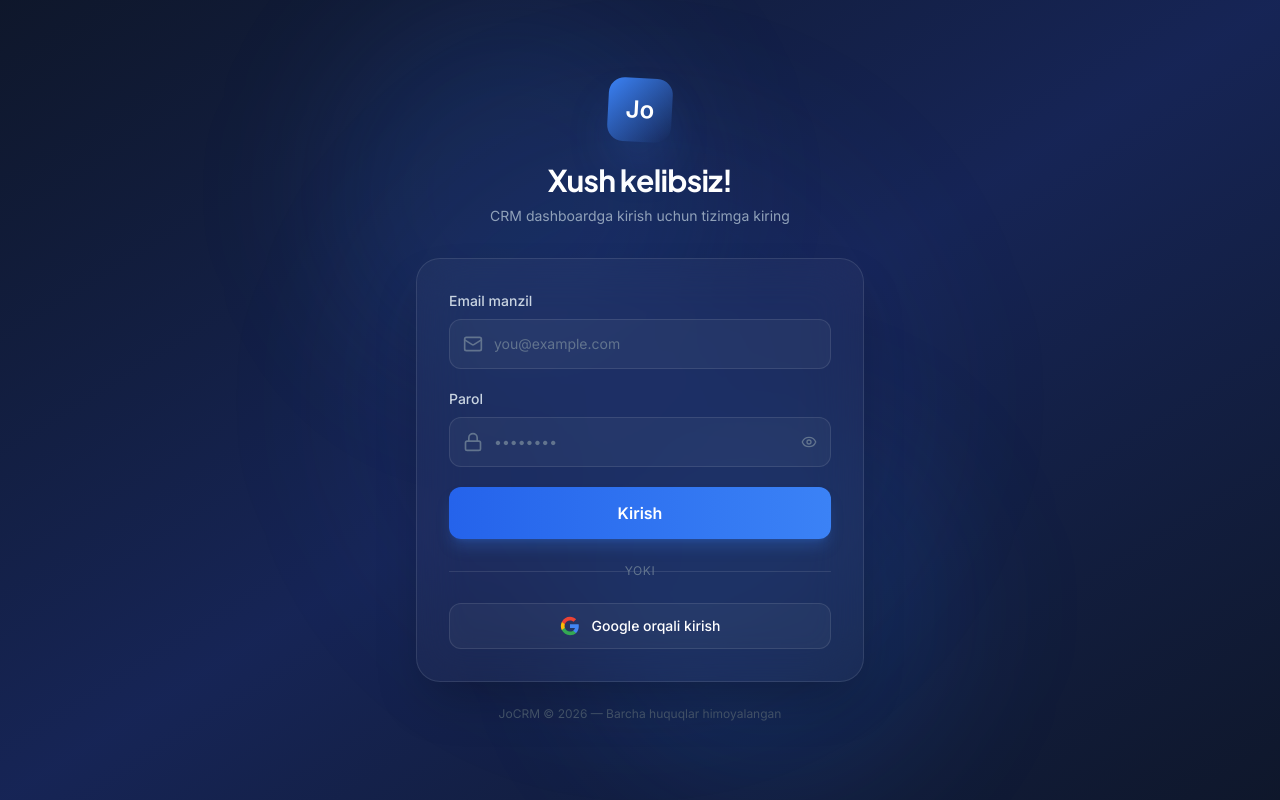
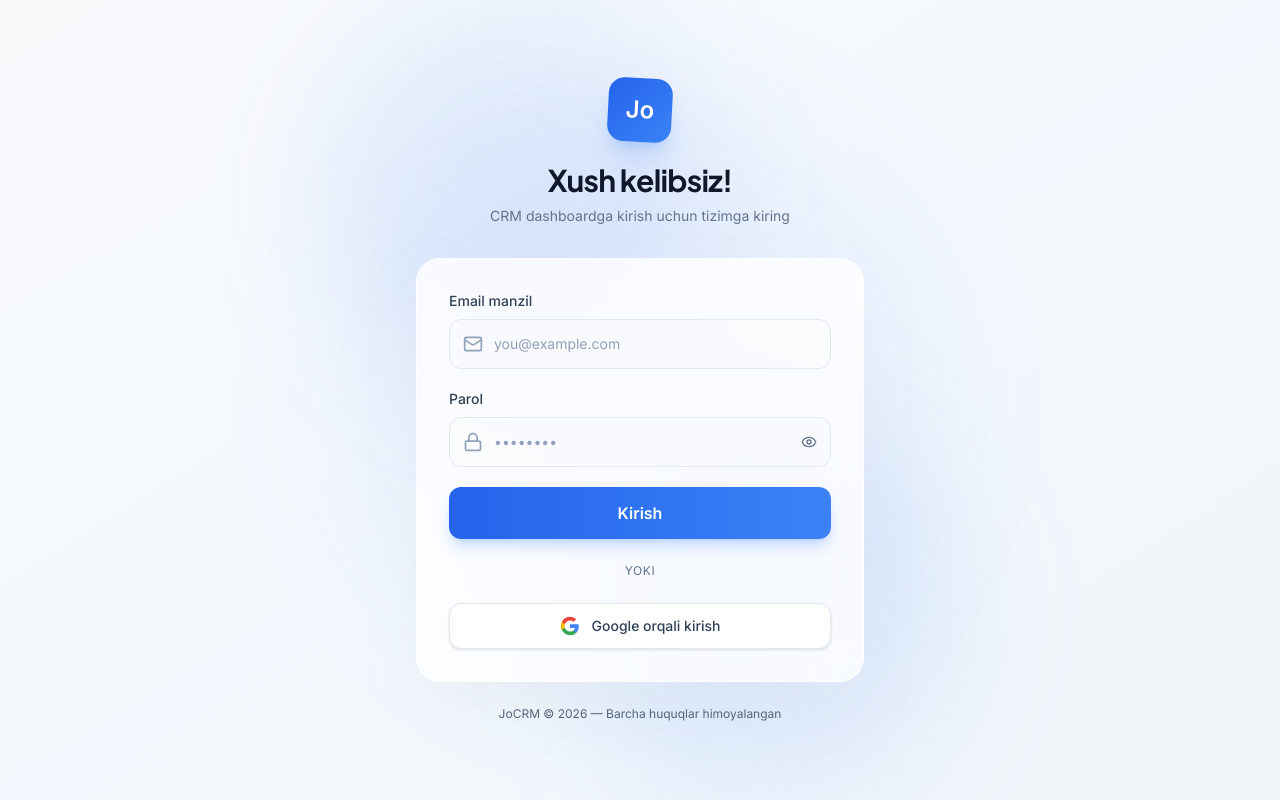
Before and after one commit to nurillayevjamshid/joCRMNEWS, a React (Vite) app: page / in a window 1280 px wide. Built offline with nearby package versions, Linux system fonts and the light colour scheme; no server answers.

Commit message:
UI: Login page background lightened and ClientOrders edit functionality added

```diff
--- a/src/components/ClientOrders.tsx
+++ b/src/components/ClientOrders.tsx
@@ -23,6 +23,8 @@ export function ClientOrders({ customerId }: ClientOrdersProps) {
   const [orders, setOrders] = useState<Order[]>([]);
   const [loading, setLoading] = useState(true);
   const [isAddModalOpen, setIsAddModalOpen] = useState(false);
+  const [isEditModalOpen, setIsEditModalOpen] = useState(false);
+  const [selectedOrder, setSelectedOrder] = useState<Order | null>(null);
   const [isSubmitting, setIsSubmitting] = useState(false);
   const [newOrder, setNewOrder] = useState({
     orderId: '',
@@ -91,6 +93,46 @@ export function ClientOrders({ customerId }: ClientOrdersProps) {
         console.error('Buyurtmani o\'chirishda xatolik:', error);
         addToast('error', 'Buyurtmani o\'chirishda xatolik yuz berdi');
       }
+    }
+  };
+
+  const handleEditOrder = (order: Order) => {
+    setSelectedOrder(order);
+    const dateStr = order.date?.toDate
+      ? order.date.toDate().toISOString().split('T')[0]
+      : new Date(order.date).toISOString().split('T')[0];
+
+    setNewOrder({
+      orderId: order.orderId,
+      date: dateStr,
+      amount: order.amount,
+      status: order.status,
+      items: order.items || '',
+    });
+    setIsEditModalOpen(true);
+  };
+
+  const handleUpdateOrder = async (e: React.FormEvent) => {
+    e.preventDefault();
+    if (!selectedOrder) return;
+
+    setIsSubmitting(true);
+    try {
+      await dataService.updateData('clientOrders', selectedOrder.id, {
+        orderId: newOrder.orderId,
+        date: new Date(newOrder.date),
+        amount: newOrder.amount,
+        status: newOrder.status,
+        items: newOrder.items,
+      });
+      addToast('success', 'Buyurtma yangilandi');
+      setIsEditModalOpen(false);
+      setSelectedOrder(null);
+    } catch (error) {
+      console.error('Error updating order:', error);
+      addToast('error', 'Yangilashda xatolik yuz berdi');
+    } finally {
+      setIsSubmitting(false);
     }
   };
 
@@ -181,12 +223,24 @@ export function ClientOrders({ customerId }: ClientOrdersProps) {
                     <div className="text-sm text-slate-600 truncate">{order.items || '-'}</div>
                   </td>
                   <td className="px-6 py-4 text-right">
-                    <button
-                      onClick={() => handleDeleteOrder(order.id)}
-                      className="p-2 text-slate-400 hover:text-red-600 hover:bg-red-50 rounded-xl transition-colors opacity-0 group-hover:opacity-100"
-                    >
-                      <Trash2 className="w-4 h-4" />
-                    </button>
+                    <div className="flex items-center justify-end gap-2 opacity-0 group-hover:opacity-100 transition-opacity">
+                      <button
+                        onClick={() => handleEditOrder(order)}
+                        className="p-2 text-slate-400 hover:text-brand-600 hover:bg-brand-50 rounded-xl transition-colors"
+                        title="Tahrirlash"
+                      >
+                        <svg className="w-4 h-4" fill="none" stroke="currentColor" viewBox="0 0 24 24">
+                          <path strokeLinecap="round" strokeLinejoin="round" strokeWidth="2" d="M15.232 5.232l3.536 3.536m-2.036-5.036a2.5 2.5 0 113.536 3.536L6.5 21.036H3v-3.572L16.732 3.732z" />
+                        </svg>
+                      </button>
+                      <button
+                        onClick={() => handleDeleteOrder(order.id)}
+                        className="p-2 text-slate-400 hover:text-red-600 hover:bg-red-50 rounded-xl transition-colors"
+                        title="O'chirish"
+                      >
+                        <Trash2 className="w-4 h-4" />
+                      </button>
+                    </div>
                   </td>
                 </tr>
               ))}
@@ -200,21 +254,27 @@ export function ClientOrders({ customerId }: ClientOrdersProps) {
         )}
       </div>
 
-      {/* Add Order Modal */}
-      {isAddModalOpen && (
+      {/* Add/Edit Order Modal */}
+      {(isAddModalOpen || isEditModalOpen) && (
         <div className="fixed inset-0 bg-surface-900/20 backdrop-blur-sm z-50 flex items-center justify-center p-4">
-          <div className="bg-white rounded-3xl border border-slate-100 shadow-xl w-full max-w-md">
+          <div className="bg-white rounded-3xl border border-slate-100 shadow-xl w-full max-w-md animate-scale-in">
             <div className="p-6 border-b border-slate-100 flex items-center justify-between">
-              <h3 className="text-lg font-display font-bold text-surface-900">Buyurtma qo'shish</h3>
+              <h3 className="text-lg font-display font-bold text-surface-900">
+                {isEditModalOpen ? 'Buyurtmani tahrirlash' : 'Buyurtma qo\'shish'}
+              </h3>
               <button
-                onClick={() => setIsAddModalOpen(false)}
-                className="text-slate-400 hover:text-surface-900"
+                onClick={() => {
+                  setIsAddModalOpen(false);
+                  setIsEditModalOpen(false);
+                  setSelectedOrder(null);
+                }}
+                className="text-slate-400 hover:text-surface-900 transition-colors"
               >
                 ✕
               </button>
             </div>
 
-            <form onSubmit={handleAddOrder} className="p-6 space-y-4">
+            <form onSubmit={isEditModalOpen ? handleUpdateOrder : handleAddOrder} className="p-6 space-y-4">
               <div>
                 <label className="block text-sm font-medium text-slate-700 mb-2">Buyurtma ID</label>
                 <input
@@ -274,7 +334,11 @@ export function ClientOrders({ customerId }: ClientOrdersProps) {
               <div className="flex gap-3 pt-4">
                 <button
                   type="button"
-                  onClick={() => setIsAddModalOpen(false)}
+                  onClick={() => {
+                    setIsAddModalOpen(false);
+                    setIsEditModalOpen(false);
+                    setSelectedOrder(null);
+                  }}
                   className="flex-1 px-4 py-2 bg-slate-100 text-slate-700 text-sm font-medium rounded-xl hover:bg-slate-200 transition-colors"
                 >
                   Bekor qilish
--- a/src/components/Login.tsx
+++ b/src/components/Login.tsx
@@ -33,7 +33,7 @@ export function Login() {
   };
 
   return (
-    <div className="min-h-screen bg-gradient-to-br from-slate-900 via-blue-950 to-slate-900 flex items-center justify-center p-4 relative overflow-hidden">
+    <div className="min-h-screen bg-gradient-to-br from-slate-50 via-blue-50/50 to-slate-100 flex items-center justify-center p-4 relative overflow-hidden">
       {/* Background decorations */}
       <div className="absolute top-0 left-1/4 w-96 h-96 bg-brand-500/10 rounded-full blur-3xl" />
       <div className="absolute bottom-0 right-1/4 w-96 h-96 bg-blue-500/10 rounded-full blur-3xl" />
@@ -42,15 +42,15 @@ export function Login() {
       <div className="w-full max-w-md relative z-10">
         {/* Logo & Header */}
         <div className="text-center mb-8">
-          <div className="w-16 h-16 bg-gradient-to-br from-brand-500 to-brand-700 rounded-2xl flex items-center justify-center mx-auto mb-5 shadow-2xl shadow-brand-500/30 rotate-3 hover:rotate-0 transition-transform duration-300">
+          <div className="w-16 h-16 bg-gradient-to-br from-brand-600 to-brand-500 rounded-2xl flex items-center justify-center mx-auto mb-5 shadow-xl shadow-brand-500/20 rotate-3 hover:rotate-0 transition-transform duration-300">
             <span className="text-white font-bold text-2xl">Jo</span>
           </div>
-          <h1 className="text-3xl font-display font-bold text-white mb-2">Xush kelibsiz!</h1>
-          <p className="text-slate-400 text-sm">CRM dashboardga kirish uchun tizimga kiring</p>
+          <h1 className="text-3xl font-display font-bold text-surface-900 mb-2">Xush kelibsiz!</h1>
+          <p className="text-slate-500 text-sm">CRM dashboardga kirish uchun tizimga kiring</p>
         </div>
 
         {/* Login Card */}
-        <div className="bg-white/[0.03] backdrop-blur-xl rounded-3xl border border-white/10 p-8 shadow-2xl">
+        <div className="bg-white/80 backdrop-blur-xl rounded-3xl border border-white shadow-2xl shadow-slate-200/50 p-8">
           {error && (
             <div className="bg-rose-500/10 border border-rose-500/20 text-rose-400 text-sm p-3.5 rounded-xl mb-6 text-center font-medium">
               {error}
@@ -59,30 +59,30 @@ export function Login() {
 
           <form onSubmit={handleSubmit} className="space-y-5">
             <div>
-              <label className="block text-sm font-medium text-slate-300 mb-2">Email manzil</label>
+              <label className="block text-sm font-medium text-slate-700 mb-2">Email manzil</label>
               <div className="relative group">
-                <Mail className="w-5 h-5 text-slate-500 absolute left-3.5 top-1/2 -translate-y-1/2 group-focus-within:text-brand-400 transition-colors" />
+                <Mail className="w-5 h-5 text-slate-400 absolute left-3.5 top-1/2 -translate-y-1/2 group-focus-within:text-brand-600 transition-colors" />
                 <input
                   type="email"
                   required
                   value={email}
                   onChange={e => setEmail(e.target.value)}
-                  className="w-full bg-white/[0.04] border border-white/10 rounded-xl pl-11 pr-4 py-3.5 text-sm text-white placeholder-slate-500 focus:outline-none focus:ring-2 focus:ring-brand-500/40 focus:border-brand-500/50 transition-all"
+                  className="w-full bg-slate-50/50 border border-slate-200 rounded-xl pl-11 pr-4 py-3.5 text-sm text-surface-900 placeholder-slate-400 focus:outline-none focus:ring-2 focus:ring-brand-500/20 focus:border-brand-500 transition-all"
                   placeholder="you@example.com"
                 />
               </div>
             </div>
 
             <div>
-              <label className="block text-sm font-medium text-slate-300 mb-2">Parol</label>
+              <label className="block text-sm font-medium text-slate-700 mb-2">Parol</label>
               <div className="relative group">
-                <Lock className="w-5 h-5 text-slate-500 absolute left-3.5 top-1/2 -translate-y-1/2 group-focus-within:text-brand-400 transition-colors" />
+                <Lock className="w-5 h-5 text-slate-400 absolute left-3.5 top-1/2 -translate-y-1/2 group-focus-within:text-brand-600 transition-colors" />
                 <input
                   type={showPassword ? 'text' : 'password'}
                   required
                   value={password}
                   onChange={e => setPassword(e.target.value)}
-                  className="w-full bg-white/[0.04] border border-white/10 rounded-xl pl-11 pr-12 py-3.5 text-sm text-white placeholder-slate-500 focus:outline-none focus:ring-2 focus:ring-brand-500/40 focus:border-brand-500/50 transition-all"
+                  className="w-full bg-slate-50/50 border border-slate-200 rounded-xl pl-11 pr-12 py-3.5 text-sm text-surface-900 placeholder-slate-400 focus:outline-none focus:ring-2 focus:ring-brand-500/20 focus:border-brand-500 transition-all"
                   placeholder="••••••••"
                 />
                 <button
@@ -118,7 +118,7 @@ export function Login() {
           <div className="mt-6">
             <button
               onClick={handleGoogleLogin}
-              className="w-full flex items-center justify-center gap-3 px-4 py-3 bg-white/[0.04] border border-white/10 rounded-xl text-white hover:bg-white/[0.08] transition-all font-medium text-sm"
+              className="w-full flex items-center justify-center gap-3 px-4 py-3 bg-white border border-slate-200 rounded-xl text-slate-700 hover:bg-slate-50 transition-all font-medium text-sm shadow-sm"
             >
               <svg className="w-5 h-5" viewBox="0 0 24 24">
                 <path d="M22.56 12.25c0-.78-.07-1.53-.2-2.25H12v4.26h5.92c-.26 1.37-1.04 2.53-2.21 3.31v2.77h3.57c2.08-1.92 3.28-4.74 3.28-8.09z" fill="#4285F4"/>
```
